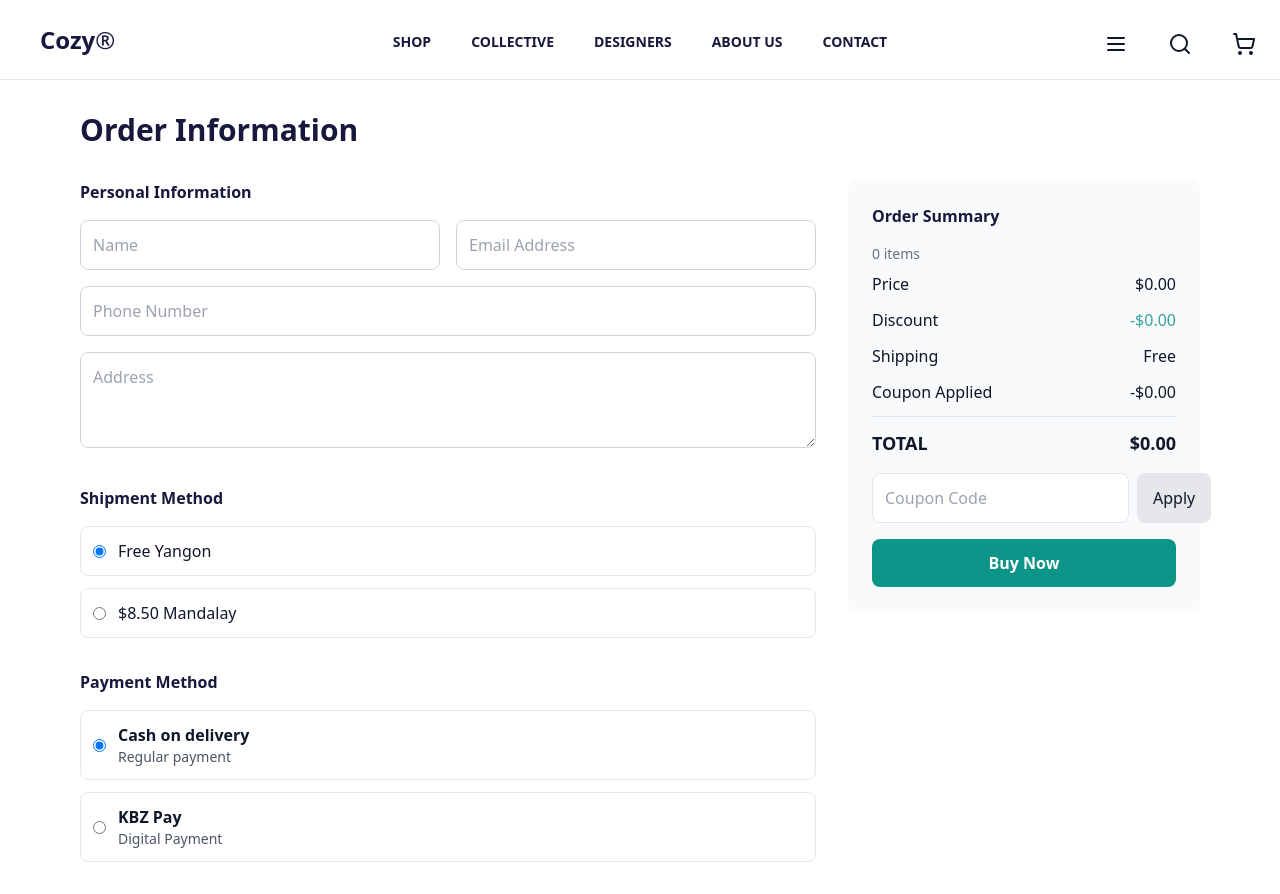
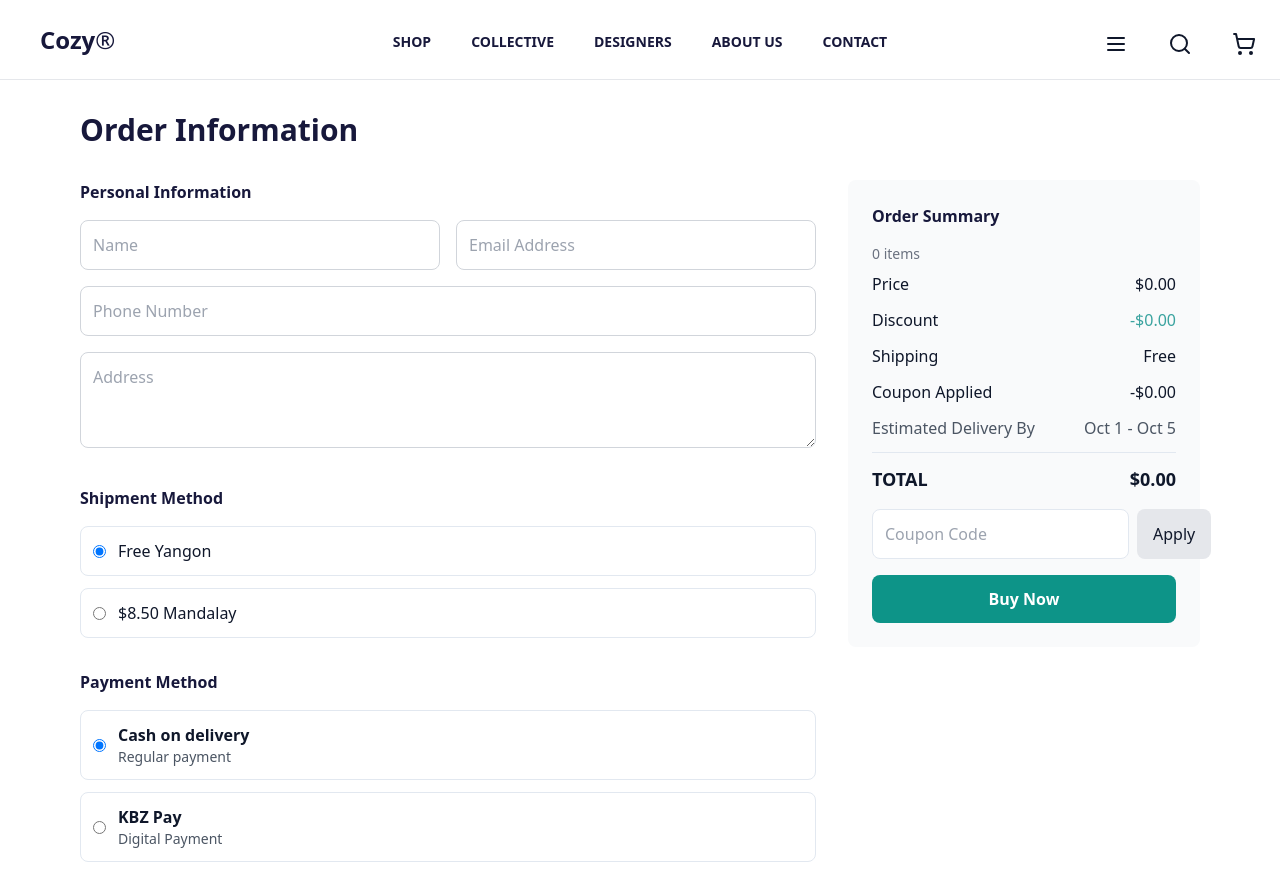
Before and after one commit to sparksruby/codetest, a React (Vite) app: page /order in a window 1280 px wide. Built offline with nearby package versions, Linux system fonts and the light colour scheme; the HTML template or start-up script is replaced by a standard one; a web font is replaced by a local one.

Commit message:
ordersummary
ordersummary

```diff
--- a/src/components/ui/OrderSummary.tsx
+++ b/src/components/ui/OrderSummary.tsx
@@ -6,6 +6,7 @@ interface OrderSummaryProps {
   shipping?: number;
   couponApplied?: number;
   cartItemsCount?: number;
+  estimatedDelivery?: string; // New prop
 
   // Optional actions
   onAction?: () => void; // generic button action
@@ -22,6 +23,7 @@ export const OrderSummary: React.FC<OrderSummaryProps> = ({
   shipping = 0,
   couponApplied = 0,
   cartItemsCount,
+  estimatedDelivery,
   onAction,
   actionButtonLabel,
   showCouponInput = true,
@@ -34,7 +36,6 @@ export const OrderSummary: React.FC<OrderSummaryProps> = ({
   const handleApplyCoupon = () => {
     if (!setCouponApplied) return;
 
-    // Example: simple coupon logic
     if (coupon.trim().toLowerCase() === "save10") {
       setCouponApplied(10);
     } else {
@@ -68,6 +69,12 @@ export const OrderSummary: React.FC<OrderSummaryProps> = ({
           <span>Coupon Applied</span>
           <span>-${couponApplied.toFixed(2)}</span>
         </div>
+        {estimatedDelivery && (
+          <div className="flex justify-between text-gray-600">
+            <span>Estimated Delivery By</span>
+            <span>{estimatedDelivery}</span>
+          </div>
+        )}
         <hr />
         <div className="flex justify-between font-semibold text-lg">
           <span>TOTAL</span>
--- a/src/screens/CartScreen.tsx
+++ b/src/screens/CartScreen.tsx
@@ -72,6 +72,7 @@ export const CartScreen: React.FC<CartScreenProps> = ({
   couponApplied={couponApplied}
   cartItemsCount={cartItems.length}
   setCouponApplied={(amount) => console.log("Coupon applied:", amount)}
+   estimatedDelivery="Oct 1 - Oct 5"
   onAction={() => navigate("/order")}
   actionButtonLabel="Checkout"
 />
--- a/src/screens/OrderConfirmation.tsx
+++ b/src/screens/OrderConfirmation.tsx
@@ -56,8 +56,10 @@ export const OrderConfirmationScreen: React.FC<OrderConfirmationScreenProps> = (
   couponApplied={couponApplied}
   cartItemsCount={getCartItemCount()}
   onAction={handleBackToShop}
+   estimatedDelivery="Oct 1 - Oct 5"
   actionButtonLabel="Back to Shop"
   showCouponInput={false} // no coupon input after order
+
 />
 
         </div>
--- a/src/screens/OrderScreen.tsx
+++ b/src/screens/OrderScreen.tsx
@@ -98,6 +98,7 @@ export const OrderScreen: React.FC<OrderScreenProps> = ({
   couponApplied={couponApplied}
   setCouponApplied={setCouponApplied}
   cartItemsCount={getCartItemCount()}
+   estimatedDelivery="Oct 1 - Oct 5"
   onAction={handleBuy}
   actionButtonLabel="Buy Now"
 />
```
